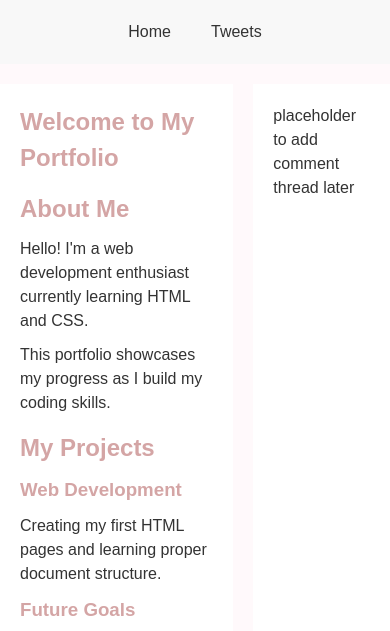
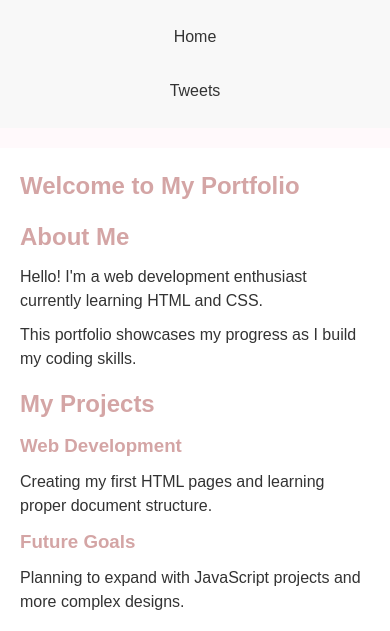
Before and after one commit to LynMunene/alx_html_css, a plain HTML site: page css_basic/index.html in a window 390 px wide. Shown: the top 631 px of the page. Drawn offline with Linux system fonts and the light colour scheme.

Commit message:
Added Responsiveness

```diff
--- a/css_basic/index.html
+++ b/css_basic/index.html
@@ -2,11 +2,12 @@
 <html lang="en">
 <head>
     <meta charset="UTF-8">
+    <meta name="viewport" content="width=device-width, initial-scale=1.0">
     <title>My Portfolio</title>
     <link href="base.css" rel="stylesheet">
     <link href="styles.css" rel="stylesheet">
 </head>
-<body>
+<body class="works_on_smartphone">
     <header><ul><li><a href="index.html">Home</a></li><li><a href="tweets.html">Tweets</a></li></ul></header>
     <main>
         <article>
--- a/css_basic/styles.css
+++ b/css_basic/styles.css
@@ -6,7 +6,6 @@ body {
     margin: 0;
     padding: 0;
 }
-
 
 main {
     display: flex;
@@ -28,7 +27,6 @@ aside {
     padding: 20px;
 }
 
-
 header {
     padding: 20px;
     background-color: #f8f8f8;
@@ -38,3 +36,35 @@ footer {
     padding: 20px;
     background-color: #f8f8f8;
 }
+
+
+header ul {
+    display: flex;
+    list-style: none;
+    padding: 0;
+    margin: 0;
+}
+
+header li {
+    margin: 0 10px;
+}
+
+/* Responsive styles for smartphones */
+@media (max-width: 768px) {
+    main {
+        flex-direction: column;
+    }
+
+    article, aside {
+        flex: 1 1 100%;
+    }
+
+    header ul {
+        flex-direction: column;
+        align-items: center;
+    }
+
+    header li {
+        margin: 5px 0;
+    }
+}
```
Also changed, not shown: css_basic/tweets.html (+2 -1 lines).
